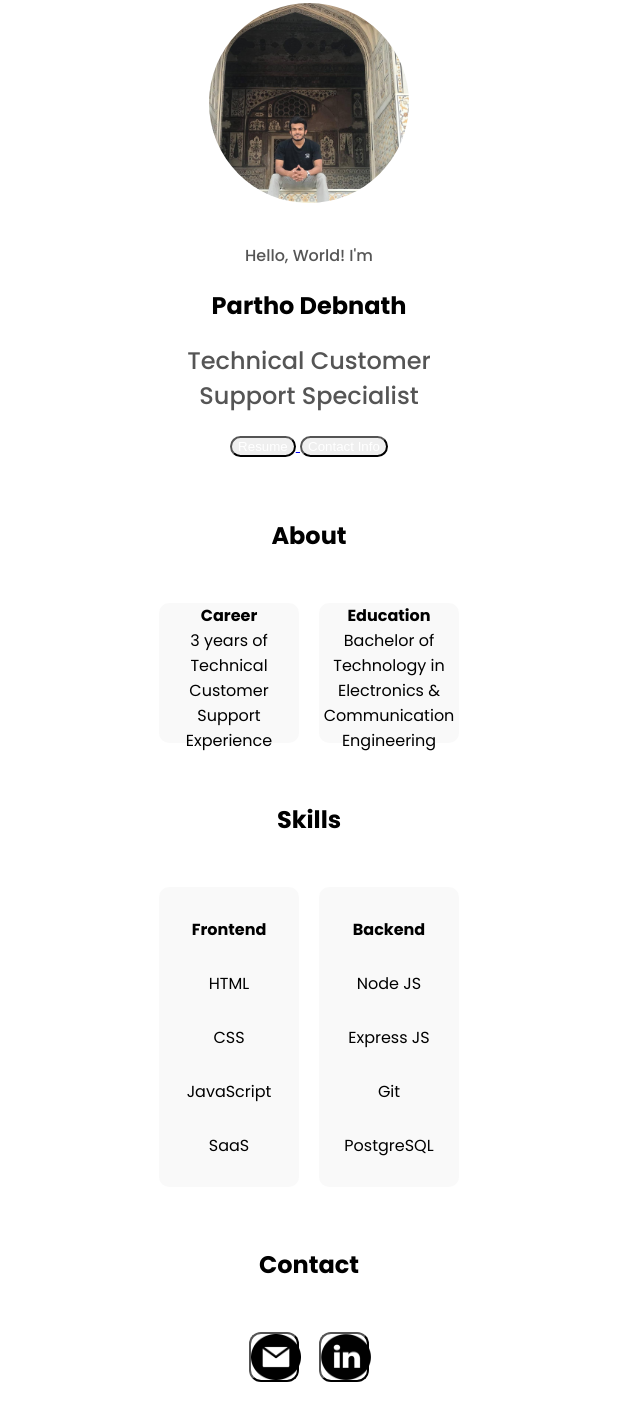
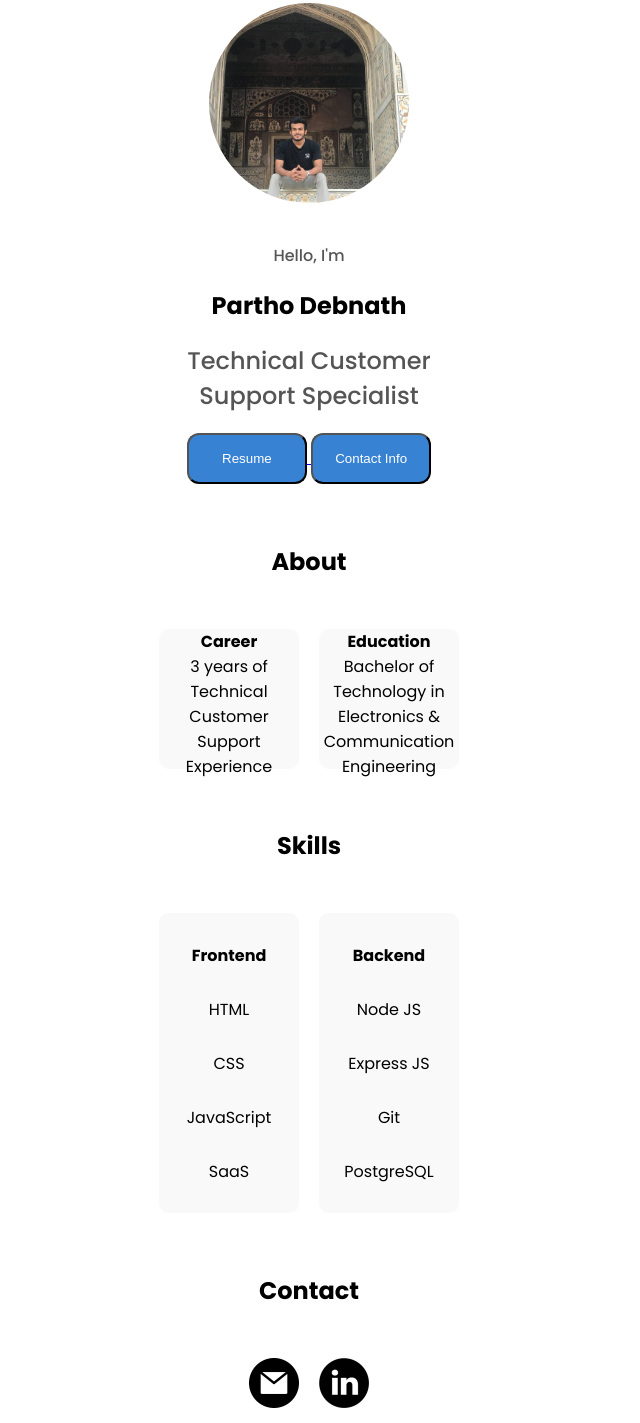
Before and after one commit to mact9217/Portfolio, a plain HTML site: page index.html in a window 1280 px wide. Shown: the part 37-1460 px from the top of the page, without its empty margins (331-971 px from the left). Drawn offline with Linux system fonts and the light colour scheme.

Commit message:
Update index.html

```diff
--- a/index.html
+++ b/index.html
@@ -2,8 +2,11 @@
 <html lang="en">
   <head>
     <meta charset="UTF-8" />
-    <meta name="viewport" content="width=device-width,
-    initial-scale=1.0" />
+    <meta
+      name="viewport"
+      content="width=device-width,
+    initial-scale=1.0"
+    />
     <meta
       name="desprition"
       content="Portfolio website of Partho Debnath, Technical Customer Support Specialist"
@@ -21,47 +24,50 @@
       type="image/png"
       sizes="16x16"
     />
-    <link rel="preconnect" href="https://fonts.googleapis.com"/>
-    <link rel="preconnect" href="https://fonts.gstatic.com" crossorigin/>
+    <link rel="preconnect" href="https://fonts.googleapis.com" />
+    <link rel="preconnect" href="https://fonts.gstatic.com" crossorigin />
     <link
       href="https://fonts.googleapis.com/css2?family=Poppins:wght@100;200;300;400;500;600;700;800;900&display=swap"
-      rel="stylesheet"/>
-    <link rel="stylesheet" href="style.css">
+      rel="stylesheet"
+    />
+    <link rel="stylesheet" href="style.css" />
   </head>
   <body>
     <section id="hero">
       <div class="hero-container">
-            <img src="assets/IMG_0114.jpg"
-            alt="profile picture of Partho"
-            />
+        <img src="assets/IMG_0114.jpg" alt="profile picture of Partho" />
       </div>
-        <p>Hello, World! I'm</p>
+      <p>Hello, I'm</p>
       <h1>Partho Debnath</h1>
       <h2>Technical Customer Support Specialist</h2>
       <span>
         <a href="assets/ParthoDebnath_Resume.pdf" download>
-            <button class="btn">Resume</button>
+          <button class="btn2">Resume</button>
         </a>
 
-          <a href="#contact"><button class="btn">Contact Info</button></a>
+        <a href="#contact"><button class="btn2">Contact Info</button></a>
       </span>
     </section>
+    <div class="selft_section"></div>
     <section id="about">
       <h2>About</h2>
-        <div class="container"><div class="common-container">
+      <div class="container">
+        <div class="common-container">
           <h4>Career</h4>
           <p>3 years of Technical Customer Support Experience</p>
         </div>
         <div class="common-container">
           <h4>Education</h4>
-            <p>Bachelor of Technology in Electronics & Communication Engineering</p>
+          <p>
+            Bachelor of Technology in Electronics & Communication Engineering
+          </p>
         </div>
       </div>
-
     </section>
     <section id="skills">
       <h2>Skills</h2>
-        <div class="container"><div class="common-container">
+      <div class="container">
+        <div class="common-container">
           <h4>Frontend</h4>
           <p>HTML</p>
           <p>CSS</p>
@@ -80,17 +86,17 @@
     <section id="contact">
       <h2>Contact</h2>
       <div class="container">
-            <a href="mailto:parthodebnath06@gmail.com">
-                <button class ="btn">
-                    <img src="assets/Email-Light.png"
-                    alt="Email"/>
-                </button>
+        <a class="btn" href="mailto:parthodebnath06@gmail.com">
+          <img src="assets/Email-Light.png" alt="Email" />
         </a>
-            <a href="https://www.linkedin.com/in/partho-debnath/" target="_blank">
-                <button class ="btn">
-                    <img src="assets/LinkedIn-Light.png"
-                    alt="LinkedIn"/>
-                </button>
+        <a
+          href="https://www.linkedin.com/in/partho-debnath/"
+          class="btn"
+          target="_blank"
+        >
+          <img src="assets/LinkedIn-Light.png" alt="LinkedIn" />
+          <!-- <button class ="btn">
+                </button> -->
         </a>
       </div>
     </section>
```
Lines whose indentation alone changed are shown as unchanged.
